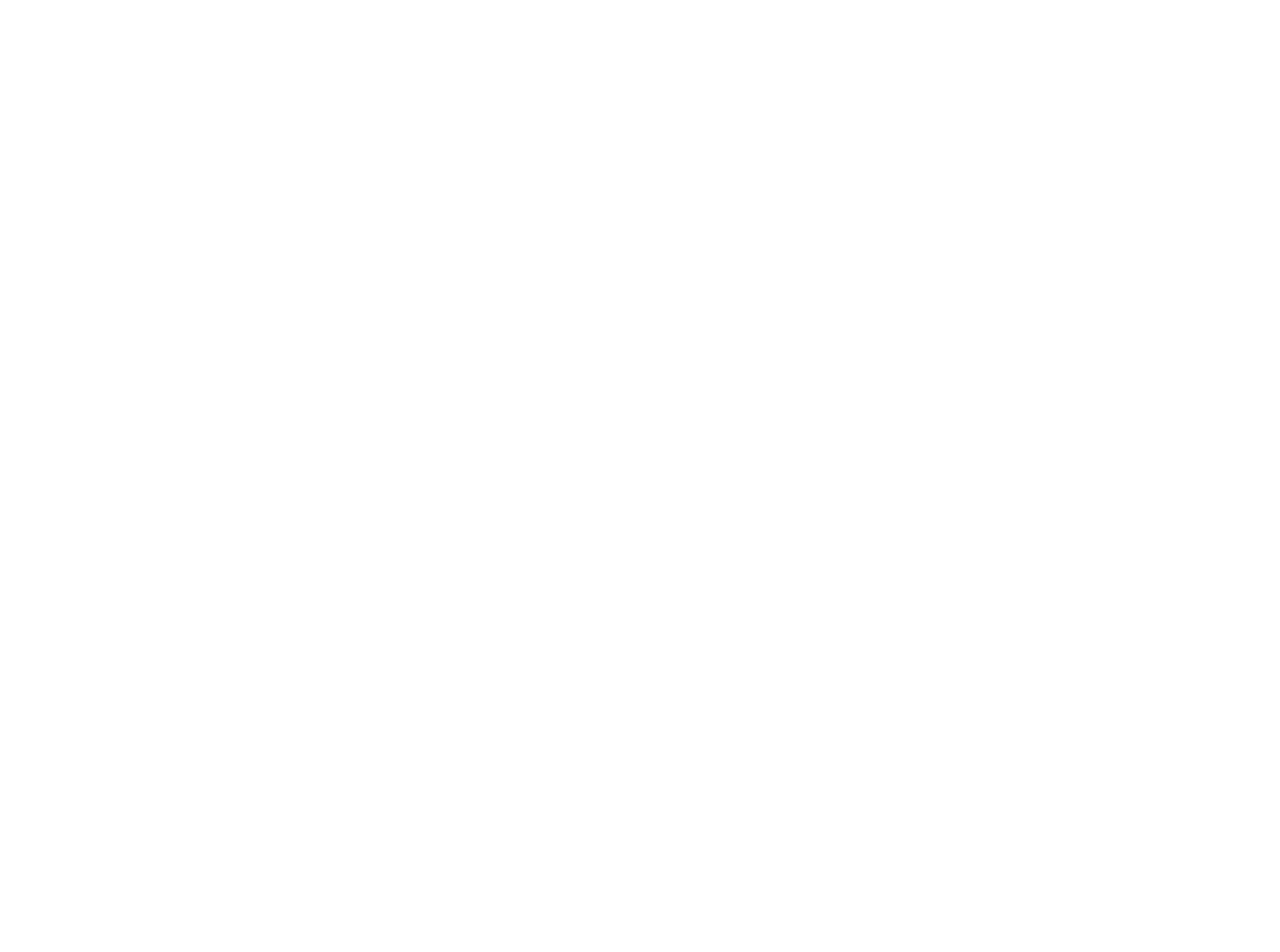
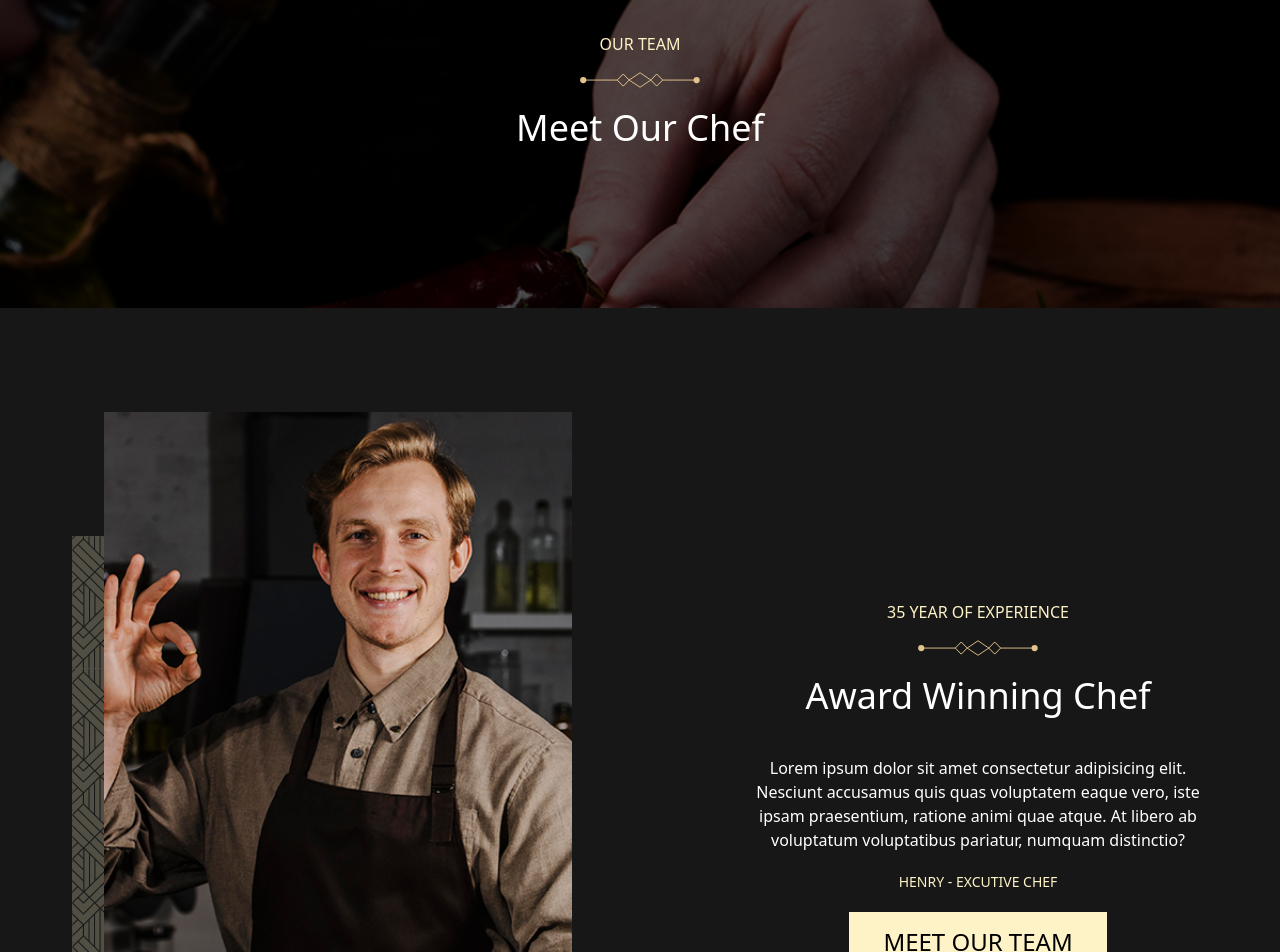
Before and after one commit to Monunagar11/Alpha-chef, a React (Vite) app: page /ourChef in a window 1280 px wide. Before the commit this address had no page. Shown: the part 148-1100 px from the top of the page. Before the commit the page ends 800 px from the top, so only its background shows below. Built offline with nearby package versions, Linux system fonts and the light colour scheme.

Commit message:
chef page added

```diff
--- a/src/components/Layout/Header.jsx
+++ b/src/components/Layout/Header.jsx
@@ -105,7 +105,7 @@
                   <NavLink to="/about">About us</NavLink>
                 </li>
                 <li>
-                  <NavLink to="/">Our Chef</NavLink>
+                  <NavLink to="/ourChef">Our Chef</NavLink>
                 </li>
                 <li>
                   <NavLink to="/">Contact us</NavLink>
--- a/src/pages/About/index.jsx
+++ b/src/pages/About/index.jsx
@@ -31,9 +31,28 @@
           className="absolute -z-10 inset-0 bg-cover top-0 left-0 bg-center brightness-40"
           style={{ backgroundImage: `url(${Banner1})` }}
         ></div>
-        <div className="m-0 pt-100">
-          <div className="text-white"></div>
-        </div>
+        <div className="py-40 flex flex-col lg:flex-row justify-center items-center">
+            <div className="h-full w-full lg:w-1/2 flex items-center justify-center text-center">
+              <div className="px-5 md:px-18 pt-5">
+                <div className=" max-w-120 text-white">
+                  <p className="text-amber-100 mb-4 uppercase">Our Story</p>
+                  <div className="flex items-center justify-center">
+                    <img
+                      src={Separator}
+                      alt="seprator"
+                      className=" w-30 mb-5"
+                    />
+                  </div>
+
+                  <h2 className="capitalize text-4xl">
+                    <span className=" text-white">
+                      About Us
+                    </span>
+                  </h2>
+                </div>
+              </div>
+            </div>
+          </div>
       </section>
 
       {/* Who we are */}
--- /dev/null
+++ b/src/pages/Chef/index.jsx
@@ -0,0 +1,202 @@
+import React from "react";
+import BannerChefImg from "../../assets/images/background/banner-image-5.jpg";
+import BackgroundImg5 from "../../assets/images/background/image-5.jpg";
+import MainChef from "../../assets/images/resource/mainchef.jpg";
+import Separator from "../../assets/images/icons/separator.svg";
+import Pattern7 from "../../assets/images/background/pattern-7.png";
+import Team1 from "../../assets/images/resource/team-1.jpg";
+import Team2 from "../../assets/images/resource/team-2.jpg";
+import Team3 from "../../assets/images/resource/team-3.jpg";
+import { FaFacebookF, FaInstagram, FaLinkedinIn } from "react-icons/fa";
+import { TiSocialTwitter } from "react-icons/ti";
+
+function index() {
+  return (
+    <>
+      {/* page intro section */}
+      <section className="w-full static relative">
+        <div
+          className="absolute -z-10 inset-0 bg-cover top-0 left-0 bg-center brightness-40"
+          style={{ backgroundImage: `url(${BannerChefImg})` }}
+        ></div>
+        <div className="py-40 flex flex-col lg:flex-row justify-center items-center">
+          <div className="h-full w-full lg:w-1/2 flex items-center justify-center text-center">
+            <div className="px-5 md:px-18 pt-5">
+              <div className=" max-w-120 text-white">
+                <p className="text-amber-100 mb-4 uppercase">Our Team</p>
+                <div className="flex items-center justify-center">
+                  <img src={Separator} alt="seprator" className=" w-30 mb-5" />
+                </div>
+
+                <h2 className="capitalize text-4xl">
+                  <span className=" text-white">Meet Our Chef</span>
+                </h2>
+              </div>
+            </div>
+          </div>
+        </div>
+      </section>
+
+      {/* 35 year of experience section */}
+      <section className="w-full h-full bg-neutral-900">
+        <div className="flex flex-col lg:flex-row justify-center items-center">
+          <div className="h-fit w-full lg:w-1/2 p-18 relative m-8">
+            <img
+              src={MainChef}
+              alt="35 year of experience"
+              className="relative h-fit md:h-200 w-full object-cover z-20"
+            />
+            <div
+              className="absolute bg-amber-100 w-25 h-9/12 opacity-25 bottom-10 left-10 z-0"
+              style={{ backgroundImage: `url(${Pattern7})` }}
+            ></div>
+          </div>
+          <div className="h-full lg:h-200 w-full lg:w-1/2 flex items-center justify-center text-center">
+            <div className=" px-18 pb-18 pt-5">
+              <div className=" max-w-120 text-white">
+                <p className="text-amber-100 mb-4 uppercase">
+                  35 year of experience
+                </p>
+                <div className="flex items-center justify-center">
+                  <img src={Separator} alt="seprator" className=" w-30 mb-5" />
+                </div>
+
+                <h2 className="capitalize text-4xl mb-4 ">
+                  <span className=" text-white">Award Winning Chef</span>
+                </h2>
+                <p className="pt-6 text-center text-white">
+                  Lorem ipsum dolor sit amet consectetur adipisicing elit.
+                  Nesciunt accusamus quis quas voluptatem eaque vero, iste ipsam
+                  praesentium, ratione animi quae atque. At libero ab voluptatum
+                  voluptatibus pariatur, numquam distinctio?
+                </p>
+                <h2 className="text-amber-100 text-sm mt-5 uppercase">
+                  Henry - EXCUTIVE CHEF
+                </h2>
+                <div className="pt-5">
+                  <button className="border-2 text-black text-sm md:text-2xl font-medium border-amber-100 bg-amber-100 py-3 px-8 uppercase">
+                    Meet Our Team{" "}
+                  </button>
+                </div>
+              </div>
+            </div>
+          </div>
+        </div>
+      </section>
+
+      {/* A mordern restorent with a menu */}
+      <section className="w-full h-lvh relative">
+        <div
+          className="absolute top-0 left-0 -z-10 h-full w-full object-cover bg-center bg-cover bg-fixed bg-blend-multiply"
+          style={{ backgroundImage: `url(${BackgroundImg5})` }}
+        >
+          <div className="bg-black opacity-10 w-full h-full"></div>
+        </div>
+        <div className="m-auto py-16 md:px-20 w-full h-full flex justify-center items-center">
+          <div className="flex justify-center items-center flex-col  w-fit  text-white">
+            <p className="text-3xl md:text-4xl text-center mb-9 text-wrap md:mx-20">
+              A modern restaurant with a menu that will make your mouth water.
+            </p>
+            <p className="text-amber-100 uppercase mb-4 text-center tracking-widest">
+              Henry - Master chef
+            </p>
+          </div>
+        </div>
+      </section>
+
+      {/* chef section */}
+      <section className="w-full h-full bg-neutral-700">
+        <div className="py-8 md:px-12 ">
+          <div className="flex justify-center">
+            <div className="flex w-150 flex-col text-center gap-6  my-10 ">
+              <p className="text-sm font-semibold uppercase text-amber-200 tracking-[4px] mb-10">
+                experienced team
+              </p>
+              <h1 className="text-5xl capitalize text-white text-center font-sans ">
+                Meet Our Chef
+              </h1>
+            </div>
+          </div>
+          <div className="grid grid-cols-1 md:grid-cols-2 lg:grid-cols-3 place-items-center  gap-5">
+            <div className="w-full my-4 px-5 group">
+              <div className="mb-4  relative group  ">
+                <img
+                  src={Team1}
+                  alt=""
+                  srcset=""
+                  className="object-cover w-full"
+                />
+                <div className="absolute top-0 left-0 h-full w-full origin-left rotate-y-90 bg-orange-200 group-hover:rotate-y-0 opacity-60 transition-all duration-500">
+                  <div className="flex relative justify-evenly items-center h-full">
+                    <FaFacebookF className="" />
+                    <FaLinkedinIn />
+                    <FaInstagram />
+                    <TiSocialTwitter />
+                  </div>
+                </div>
+              </div>
+              <h2 className="text-4xl text-white">Willium Joe</h2>
+              <p className="text-amber-100 tracking-widest">Master Chef</p>
+              <p className="text-white">
+                Lorem ipsum dolor sit amet consectetur adipisicing elit.
+                Officia.
+              </p>
+            </div>
+
+            <div className="w-full my-4 px-5 group">
+              <div className=" mb-4 relative group">
+                <img
+                  src={Team2}
+                  alt=""
+                  srcset=""
+                  className="object-cover w-full"
+                />
+                <div className="absolute top-0 left-0 h-full w-full origin-left rotate-y-90 bg-orange-200 group-hover:rotate-y-0 opacity-60 transition-all duration-500">
+                  <div className="flex relative justify-evenly items-center h-full">
+                    <FaFacebookF className="" />
+                    <FaLinkedinIn />
+                    <FaInstagram />
+                    <TiSocialTwitter />
+                  </div>
+                </div>
+              </div>
+              <h2 className="text-4xl text-white">Steave Den</h2>
+              <p className="text-amber-100 tracking-widest">Master Chef</p>
+              <p className="text-white">
+                Lorem ipsum dolor sit amet consectetur adipisicing elit.
+                Officia.
+              </p>
+            </div>
+
+            <div className="w-full my-4 px-5 group">
+              <div className=" mb-4  relative group">
+                <img
+                  src={Team3}
+                  alt=""
+                  srcset=""
+                  className="object-cover w-full"
+                />
+                <div className="absolute top-0 left-0 h-full w-full origin-left rotate-y-90 bg-orange-200 group-hover:rotate-y-0 opacity-60 transition-all duration-500">
+                  <div className="flex relative justify-evenly items-center h-full">
+                    <FaFacebookF className="" />
+                    <FaLinkedinIn />
+                    <FaInstagram />
+                    <TiSocialTwitter />
+                  </div>
+                </div>
+              </div>
+              <h2 className="text-4xl text-white">Lily Sofy</h2>
+              <p className="text-amber-100 tracking-widest">Master Chef</p>
+              <p className="text-white">
+                Lorem ipsum dolor sit amet consectetur adipisicing elit.
+                Officia.
+              </p>
+            </div>
+          </div>
+        </div>
+      </section>
+    </>
+  );
+}
+
+export default index;
```
Also changed, not shown: src/App.jsx (+9 -5 lines).
